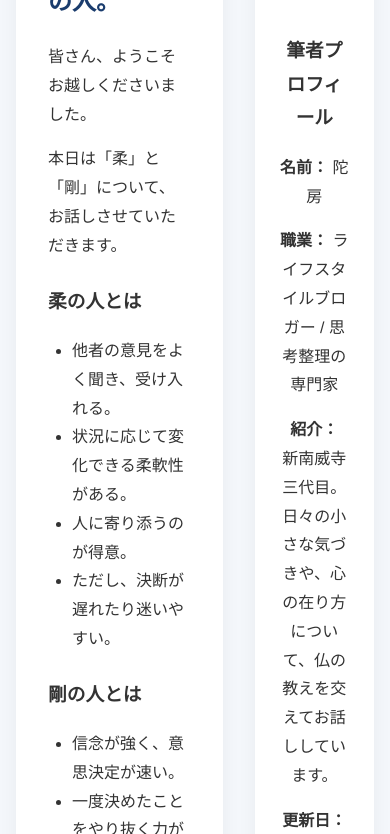
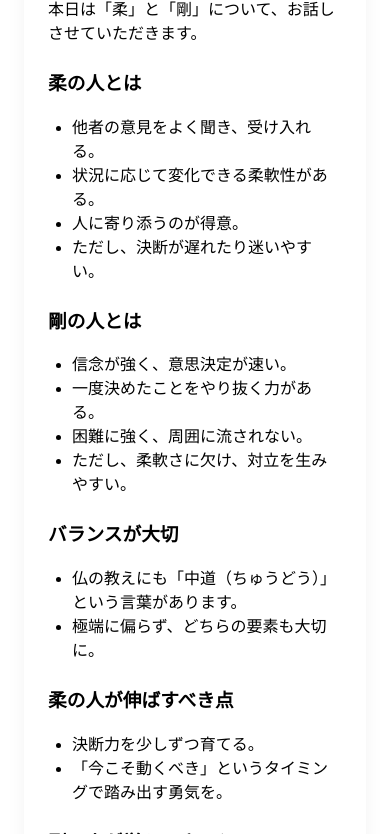
Before and after one commit to Koryu63/github.io, a plain HTML site: page index.html in a window 390 px wide. Shown: the part 423-1257 px from the top of the page. Drawn offline with Linux system fonts and the light colour scheme.

Commit message:
Update index.html

```diff
--- a/index.html
+++ b/index.html
@@ -4,6 +4,7 @@
   <meta charset="UTF-8">
   <meta name="viewport" content="width=device-width, initial-scale=1.0">
   <title>柔の人、剛の人。　～柔よく剛を制し、剛よく柔を断つ～</title>
+  <style>
   <style>
   body {
     font-family: "Helvetica Neue", sans-serif;
@@ -30,17 +31,19 @@
   }
   .container {
     display: flex;
+    flex-wrap: wrap;
     max-width: 1200px;
     margin: 2rem auto;
     padding: 1rem;
+    gap: 2rem;
   }
   main {
     flex: 2;
     background: white;
     padding: 2rem;
-      margin-right: 2rem;
     border-radius: 8px;
     box-shadow: 0 0 20px rgba(0,0,0,0.05);
+    min-width: 0;
   }
   aside {
     flex: 1;
@@ -50,6 +53,7 @@
     box-shadow: 0 0 20px rgba(0,0,0,0.05);
     height: fit-content;
     text-align: center;
+    min-width: 0;
   }
   aside img {
     width: 100%;
@@ -73,6 +77,26 @@
     padding: 2rem 0;
     margin-top: 3rem;
   }
+
+  /* ====== スマホ対応 ====== */
+  @media (max-width: 768px) {
+    .container {
+      flex-direction: column;
+      padding: 1rem;
+    }
+    main, aside {
+      margin-right: 0;
+      padding: 1.5rem;
+    }
+    header h1 {
+      font-size: 2rem;
+    }
+    header p {
+      font-size: 1rem;
+    }
+  }
+</style>
+
   </style>
 </head>
 <body>
@@ -135,12 +159,12 @@
       <h3>筆者プロフィール</h3>
       <p><strong>名前：</strong> 陀房</p>
       <p><strong>職業：</strong> ライフスタイルブロガー / 思考整理の専門家</p>
-      <p><strong>紹介：</strong><br>新南威寺三代目。日々の小さな気づきや、心の在り方について、仏の教えを交えてお話ししています。</p>
-      <p><strong>更新日：</strong>2025年4月12日</p>
+      <p><strong>紹介：</strong><br>新南威寺十三代目住職。日々の小さな気づきや、心の在り方について、仏の教えを交えてお話ししています。</p>
+      <p><strong>更新日：</strong>1999年6月22日</p>
     </aside>
   </div>
   <footer>
-    &copy; 2025 新南威寺三代目のひとりごと | 筆者：陀房
+    &copy; 2025 新南威寺中三代目のひとりごと | 筆者：陀房
   </footer>
 </body>
 </html>
```
Lines whose indentation alone changed are shown as unchanged.
